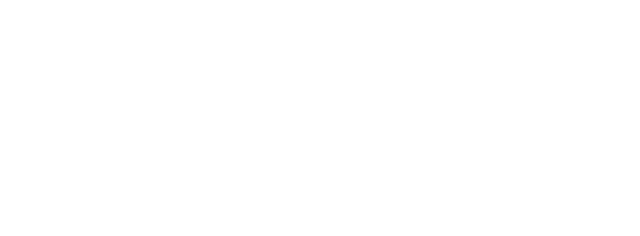
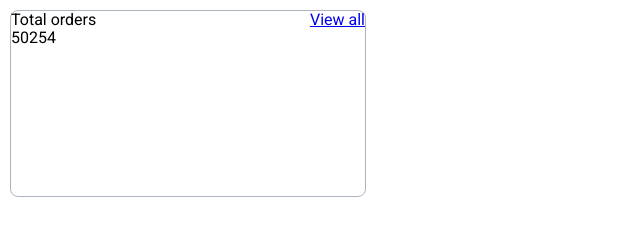
Before and after one commit to js-tasks-ru/htmlcss-20220919_deniss, a website: page 04-lection2/01-histogram/index.html in a window 1280 px wide. Shown: the whole page, without its empty margins (0-640 px from the left). Drawn offline with Linux system fonts and the light colour scheme.

Commit message:
Current work on histogram component saved

```diff
--- a/04-lection2/01-histogram/histogram.css
+++ b/04-lection2/01-histogram/histogram.css
@@ -0,0 +1,39 @@
+.demo__histogram {
+  width: 354px;
+  height: 185px;
+  margin: 10px;
+}
+
+.histogram {
+  background: var(--white);
+  border: 1px solid var(--grey-3);
+  border-radius: 8px;
+}
+
+.histogram__header {
+    display: flex;
+    justify-content: space-between;
+}
+
+
+
+/* .dashboard__charts {
+    --chart-height: 50;
+  }
+
+  .column-chart__chart {
+    width: 100%;
+    height: calc(var(--chart-height) * 1px);
+    display: flex;
+    flex-direction: row;
+    justify-content: space-between;
+    align-items: flex-end;
+  }
+
+  .column-chart__chart div {
+    height: calc(var(--value) * 1px);
+    background-color: var(--chart-column-color);
+    min-width: 1px;
+    flex-grow: 1;
+    margin: 0 0 0 1px;
+  } */
--- a/04-lection2/01-histogram/index.html
+++ b/04-lection2/01-histogram/index.html
@@ -1,11 +1,29 @@
 <!DOCTYPE html>
-<!-- Страница с гистограммой -->
 <html lang="ru">
     <head>
         <link rel="stylesheet" href="../../assets/css/main.css">
+        <link rel="stylesheet" href="../../assets/css/normalize.css">
         <link rel="stylesheet" href="./histogram.css">
     </head>
     <body>
-
+      <div class="histogram demo__histogram">
+        <div class="histogram__header">
+          <span class="histogram__title">Total orders</span>
+          <a href="#" class="histogram__link">View all</a>
+        </div>
+        <span class="histogram__total">50254</span>
+        <div class="histogram__column-chart">
+          <div class="histogram__column"></div>
+          <div class="histogram__column"></div>
+          <div class="histogram__column"></div>
+          <div class="histogram__column"></div>
+          <div class="histogram__column"></div>
+          <div class="histogram__column"></div>
+          <div class="histogram__column"></div>
+          <div class="histogram__column"></div>
+          <div class="histogram__column"></div>
+          <div class="histogram__column"></div>
+        </div>
+      </div>
     </body>
 </html>
```
